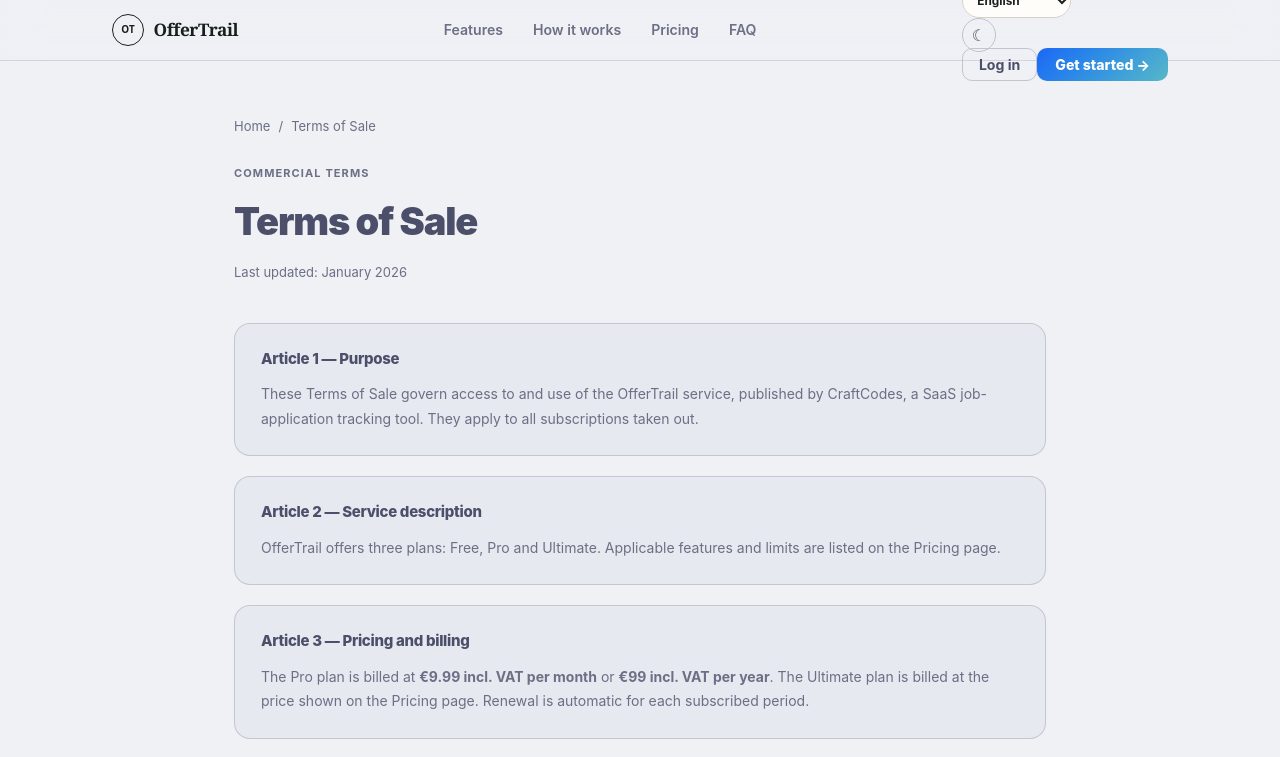
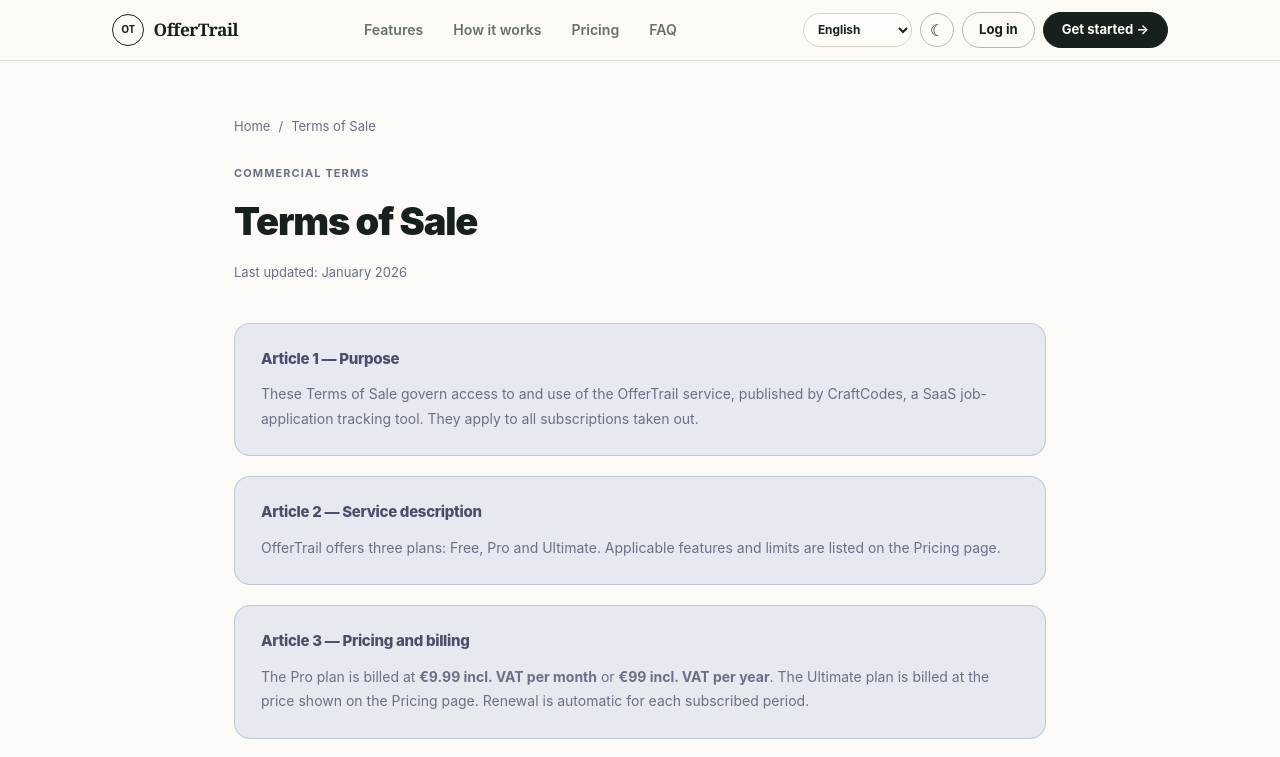
Before and after one commit to darkiron/offertrail, a React (Vite) app in the folder frontend/: page /cgv in a window 1280 px wide. Shown: the top 757 px of the page. Built offline with nearby package versions, Linux system fonts and the light colour scheme; no server answers.

Commit message:
fix(ui): 🎨 aligne les tokens publics

```diff
--- a/frontend/src/templates/LandingLayout.module.css
+++ b/frontend/src/templates/LandingLayout.module.css
@@ -1,153 +1,11 @@
-.root {
-  display: flex;
-  flex-direction: column;
-  min-height: 100vh;
-  background: var(--bg-base);
-}
-
-/* ── Nav ── */
-.nav {
-  position: sticky;
-  top: 0;
-  z-index: 100;
-  backdrop-filter: blur(20px);
-  -webkit-backdrop-filter: blur(20px);
-  background: color-mix(in srgb, var(--bg-base) 80%, transparent);
-  border-bottom: 1px solid color-mix(in srgb, var(--border) 60%, transparent);
-}
-
-.navInner {
-  max-width: 1120px;
-  margin: 0 auto;
-  padding: 0 32px;
-  height: 60px;
-  display: flex;
-  align-items: center;
-  justify-content: space-between;
-  gap: 24px;
-}
-
-.logo {
-  display: inline-flex;
-  align-items: center;
-  gap: 10px;
-  text-decoration: none;
-  color: var(--text-main);
-  flex-shrink: 0;
-}
-
-.logoMark {
-  width: 30px;
-  height: 30px;
-  border-radius: 8px;
-  background: linear-gradient(135deg, var(--accent) 0%, color-mix(in srgb, var(--accent-hover) 80%, white 20%) 100%);
-  display: grid;
-  place-items: center;
-  font-size: 11px;
-  font-weight: 900;
-  color: white;
-  flex-shrink: 0;
-}
-.logoName{font-size:.88rem;font-weight:800;letter-spacing:-.02em}
-
-.navCenter {
-  display: flex;
-  align-items: center;
-  gap: 2px;
-}
-
-.navLink {
-  padding: 6px 14px;
-  border-radius: 8px;
-  font-size: 0.88rem;
-  font-weight: 600;
-  color: var(--text-dim);
-  text-decoration: none;
-  transition: color 0.15s, background 0.15s;
-}
-
-.navLink:hover {
-  color: var(--text-main);
-  background: color-mix(in srgb, var(--bg-surface) 60%, transparent);
-}
-
-.btnOutline {
-  padding: 7px 16px;
-  border-radius: 10px;
-  font-size: 0.88rem;
-  font-weight: 700;
-  color: var(--text-main);
-  text-decoration: none;
-  border: 1px solid color-mix(in srgb, var(--border) 90%, transparent);
-  background: transparent;
-  transition: background 0.15s;
-}
-
-.btnOutline:hover {
-  background: color-mix(in srgb, var(--bg-surface) 70%, transparent);
-}
-
-.btnPrimary {
-  padding: 8px 18px;
-  border-radius: 10px;
-  font-size: 0.88rem;
-  font-weight: 800;
-  color: white;
-  text-decoration: none;
-  background: linear-gradient(135deg, var(--accent) 0%, color-mix(in srgb, var(--accent-hover) 75%, white 25%) 100%);
-  transition: opacity 0.15s;
-}
-
-.btnPrimary:hover {
-  opacity: 0.88;
-}
-
-/* ── Main ── */
-.main {
-  flex: 1;
-}
-
-/* ── Footer ── */
-.footer {
-  border-top: 1px solid color-mix(in srgb, var(--border) 50%, transparent);
-  background: color-mix(in srgb, var(--bg-crust) 40%, transparent);
-}
-
-.footerInner {
-  max-width: 1120px;
-  margin: 0 auto;
-  padding: 24px 32px;
-  display: flex;
-  align-items: center;
-  justify-content: space-between;
-  flex-wrap: wrap;
-  gap: 12px;
-}
-
-.footerLink {
-  font-size: 0.82rem;
-  color: var(--text-dim);
-  text-decoration: none;
-  transition: color 0.15s;
-}
-
-.footerLink:hover {
-  color: var(--text-main);
-}
-
-.navBurger {
-  display: none;
-  align-items: center;
-  gap: 8px;
-}
-.themeButton,.menuButton{display:grid;place-items:center;width:34px;height:34px;padding:0;border:1px solid var(--border);border-radius:999px;color:var(--text-main);background:transparent;font-size:1rem;cursor:pointer}.themeButton:hover,.menuButton:hover{background:color-mix(in srgb,var(--bg-surface) 70%,transparent)}
-.mobileMenu{position:absolute;z-index:99;top:61px;right:20px;left:20px;display:grid;gap:var(--space-2);padding:1rem;border:1px solid var(--border);border-radius:var(--ot-radius-md);background:var(--bg-base);box-shadow:var(--ot-shadow-float)}
-.footerCopy{font-size:.72rem;color:var(--text-dim)}.footerCopy a{color:inherit;text-decoration:underline;text-underline-offset:3px}.footerLinks{display:flex;align-items:center;gap:1.25rem;flex-wrap:wrap}
-
-@media (max-width: 720px) {
-  .navCenter { display: none; }
-  .navActions { display: none; }
-  .navBurger { display: flex; }
-  .navInner, .footerInner { padding-left: 20px; padding-right: 20px; }
-  .footerInner { flex-direction: column; align-items: flex-start; }
-}
+.root{display:flex;min-height:100vh;flex-direction:column;background:var(--ot-paper);color:var(--ot-ink)}
+.nav{position:sticky;top:0;z-index:100;border-bottom:1px solid color-mix(in srgb,var(--ot-line) 72%,transparent);background:color-mix(in srgb,var(--ot-paper) 90%,transparent);backdrop-filter:blur(20px);-webkit-backdrop-filter:blur(20px)}
+.navInner{display:flex;width:min(1120px,100%);height:60px;align-items:center;justify-content:space-between;gap:24px;margin:0 auto;padding:0 32px}
+.logo{display:inline-flex;flex-shrink:0;align-items:center;gap:10px;color:var(--ot-ink);text-decoration:none}.logoMark{display:grid;width:30px;height:30px;flex-shrink:0;place-items:center;border:1px solid var(--ot-ink);border-radius:50%;color:var(--ot-ink);background:transparent;font-size:11px;font-weight:900}.logoName{font-size:.88rem;font-weight:800;letter-spacing:-.02em}
+.navCenter{display:flex;align-items:center;gap:2px}.navLink{padding:6px 14px;border-radius:8px;color:var(--ot-muted);font-size:.88rem;font-weight:600;text-decoration:none;transition:color .15s,background .15s}.navLink:hover,.navLink:focus-visible{color:var(--ot-ink);background:var(--ot-paper-raised);outline:none}
+.btnOutline,.btnPrimary{display:inline-flex;align-items:center;justify-content:center;min-height:36px;border-radius:999px;font-size:.82rem;font-weight:750;text-decoration:none;transition:background .15s,color .15s,transform .15s}.btnOutline{padding:0 16px;border:1px solid var(--ot-line-strong);color:var(--ot-ink);background:transparent}.btnOutline:hover,.btnOutline:focus-visible{background:var(--ot-paper-raised);outline:none}.btnPrimary{padding:0 18px;border:1px solid var(--ot-ink);color:#fffaf3;background:var(--ot-ink)}.btnPrimary:hover,.btnPrimary:focus-visible{transform:translateY(-1px);outline:2px solid color-mix(in srgb,var(--ot-accent) 30%,transparent);outline-offset:2px}
+.navActions{display:flex;align-items:center;gap:8px}.navBurger{display:none;align-items:center;gap:8px}.themeButton,.menuButton{display:grid;width:34px;height:34px;place-items:center;padding:0;border:1px solid var(--ot-line-strong);border-radius:999px;color:var(--ot-ink);background:transparent;font-size:1rem;cursor:pointer}.themeButton:hover,.menuButton:hover,.themeButton:focus-visible,.menuButton:focus-visible{background:var(--ot-paper-raised);outline:2px solid color-mix(in srgb,var(--ot-accent) 25%,transparent);outline-offset:2px}
+.mobileMenu{position:absolute;z-index:99;top:61px;right:20px;left:20px;display:grid;gap:.5rem;padding:1rem;border:1px solid var(--ot-line);border-radius:var(--ot-radius-md);background:var(--ot-paper-raised);box-shadow:var(--ot-shadow-float)}
+.main{flex:1}.footer{border-top:1px solid var(--ot-line);background:var(--ot-paper)}.footerInner{display:flex;max-width:1120px;align-items:center;justify-content:space-between;flex-wrap:wrap;gap:12px;margin:0 auto;padding:24px 32px}.footerCopy{color:var(--ot-muted);font-size:.72rem}.footerCopy a{color:inherit;text-decoration:underline;text-underline-offset:3px}.footerLinks{display:flex;align-items:center;gap:1.25rem;flex-wrap:wrap}.footerLink{color:var(--ot-muted);font-size:.82rem;text-decoration:none;transition:color .15s}.footerLink:hover,.footerLink:focus-visible{color:var(--ot-accent);outline:none}
+@media(max-width:720px){.navCenter,.navActions{display:none}.navBurger{display:flex}.navInner,.footerInner{padding-right:16px;padding-left:16px}.footerInner{align-items:flex-start;flex-direction:column}}
+@media(max-width:420px){.navInner{height:56px;gap:12px}.logoName{font-size:.82rem}.mobileMenu{top:57px;right:12px;left:12px}.footerInner{padding:20px 16px}.footerLinks{gap:.75rem 1rem}}
```
